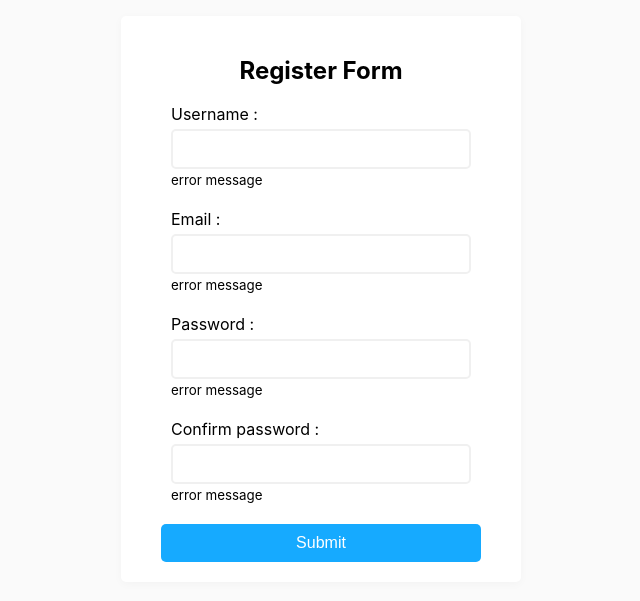
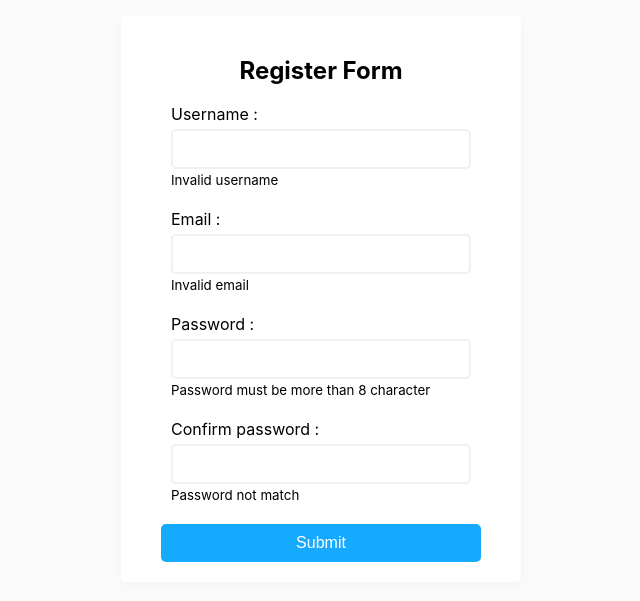
Before and after one commit to BbreeSwn/form-validation, a React (Create React App) app: page / in a window 1280 px wide. Shown: the part 101-702 px from the top of the page, without its empty margins (319-959 px from the left). Built offline with nearby package versions, Linux system fonts and the light colour scheme.

Commit message:
feat: set error message

```diff
--- a/src/components/FormComponent.js
+++ b/src/components/FormComponent.js
@@ -7,6 +7,12 @@ const FormComponent = () => {
   const [password , setPassword] = useState('')
   const [confirmPassword , setConfirmPassword] = useState('')
 
+  //error message
+  const [errorUserName , setErrorUserName] = useState('Invalid username')
+  const [errorEmail , setErrorEmail] = useState('Invalid email')
+  const [errorPassword , setErrorPassword] = useState('Password must be more than 8 character')
+  const [errorConfirmPassword , setErrorConfirmPassword] = useState('Password not match')
+
   return (
     <div className="container">
       <form className="form">
@@ -14,22 +20,22 @@ const FormComponent = () => {
         <div className="form-control">
           <label >Username :</label>
           <input type="text" value={userName} onChange={(e)=>setUserName(e.target.value)} />
-          <small>error message</small>
+          <small>{errorUserName}</small>
         </div>
         <div className="form-control">
           <label>Email :</label>
           <input type="text" value={email} onChange={(e)=>setEmail(e.target.value)} />
-          <small>error message</small>
+          <small>{errorEmail}</small>
         </div>
         <div className="form-control">
           <label>Password :</label>
           <input type="text" value={password} onChange={(e)=>setPassword(e.target.value)} />
-          <small>error message</small>
+          <small>{errorPassword}</small>
         </div>
         <div className="form-control">
           <label>Confirm password :</label>
           <input type="text" value={confirmPassword} onChange={(e)=>setConfirmPassword(e.target.value)} />
-          <small>error message</small>
+          <small>{errorConfirmPassword}</small>
         </div>
         <button type="submit">Submit</button>
       </form>
```
